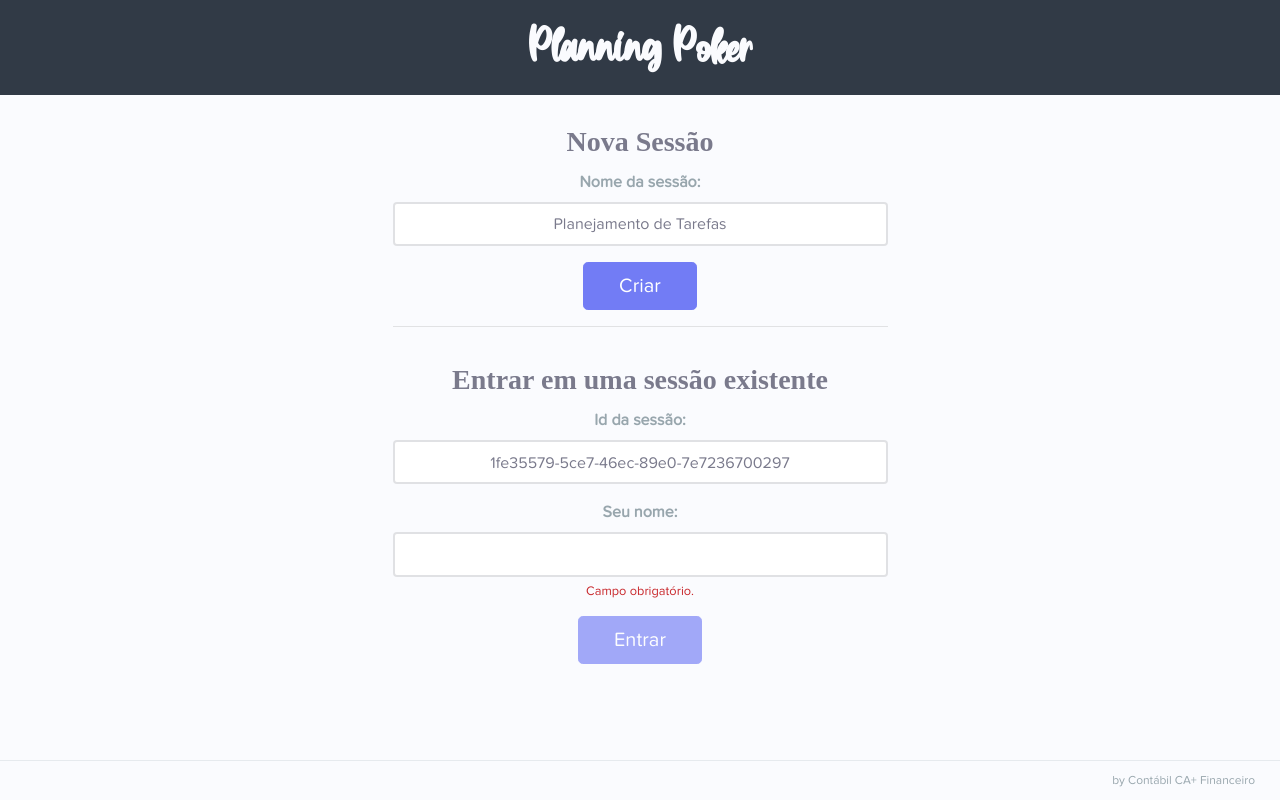
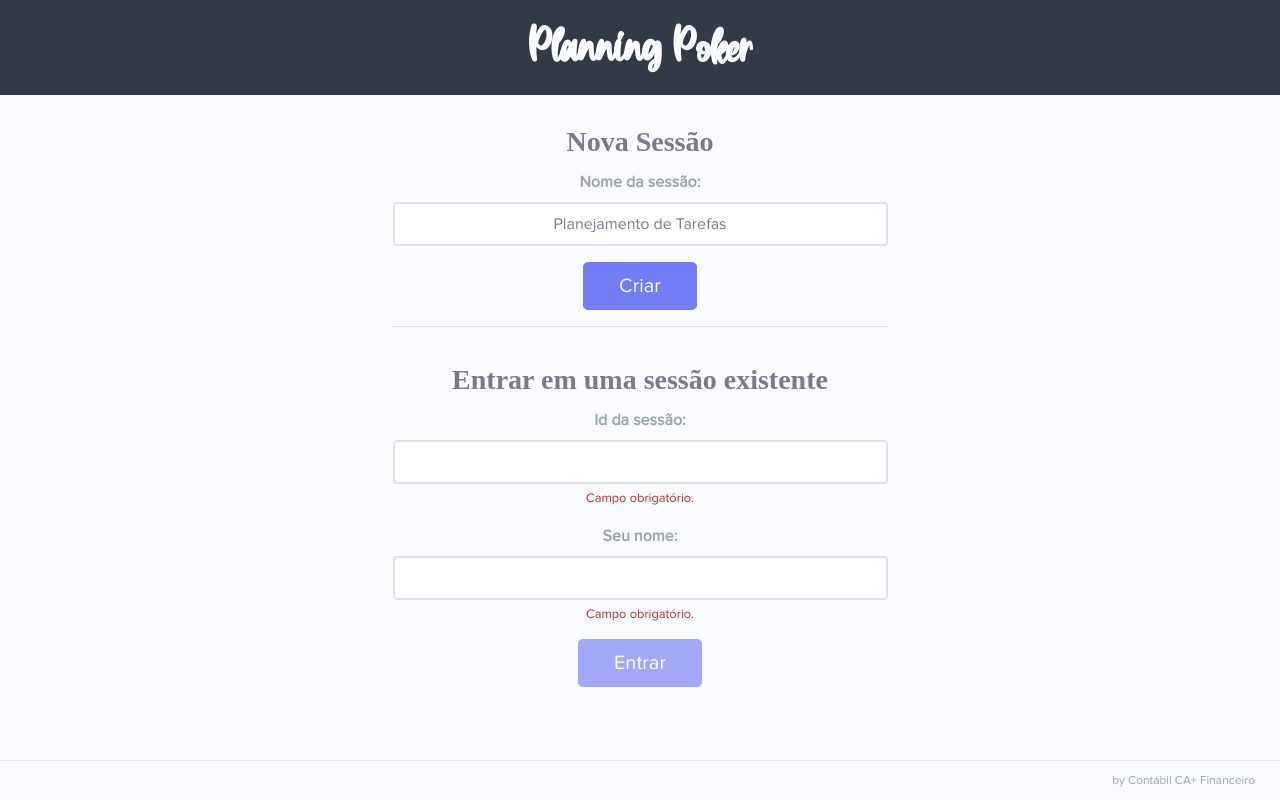
Before and after one commit to ViniciusMRosa/planning-poker, a Vue app: page /#/ in a window 1280 px wide. Built offline with nearby package versions, Linux system fonts and the light colour scheme; no server answers; a web font is replaced by a local one.

Commit message:
gerando uuid para sessão, aumentando loading e passando parametro newSession

```diff
--- a/package.json
+++ b/package.json
@@ -13,6 +13,7 @@
     "core-js": "^3.6.4",
     "express": "^4.17.1",
     "firebase": "^7.12.0",
+    "uuid": "^7.0.2",
     "vue": "^2.6.11",
     "vue-router": "^3.1.5"
   },
--- a/src/assets/css/custom.css
+++ b/src/assets/css/custom.css
@@ -219,4 +219,5 @@ label {
 .spin {
     /* Apply 'spinner' keyframes looping once every second (1s)  */
     animation: spinner 2s linear infinite;
+    font-size: 20px;
 }
--- /dev/null
+++ b/src/services/common.js
@@ -0,0 +1,7 @@
+import { v4 as uuid } from "uuid";
+
+export const Common = {
+  generateRandomUUID: function() {
+    return uuid();
+  }
+};
--- a/src/views/Home.vue
+++ b/src/views/Home.vue
@@ -94,16 +94,18 @@
 </template>
 
 <script>
+import { Common } from "../services/common.js";
+
 export default {
   name: "Home",
   data() {
     return {
       newSession: {
-        id: "1fe35579-5ce7-46ec-89e0-7e7236700297",
+        id: Common.generateRandomUUID(),
         name: "Planejamento de Tarefas"
       },
       existentSession: {
-        id: "1fe35579-5ce7-46ec-89e0-7e7236700297",
+        id: "",
         nickname: ""
       },
       createError: "",
@@ -124,7 +126,12 @@ export default {
         .doc(this.newSession.id)
         .set(this.newSession)
         .then(() => {
-          this.$router.push(this.newSession.id + "/admin");
+          this.$router.push({
+            path: this.newSession.id + "/admin",
+            params: {
+              newSession: true
+            }
+          });
         })
         .catch(function(error) {
           this.createError = error;
```
Also changed, not shown: 1 other file (tests, documents, lock files or other folders).
